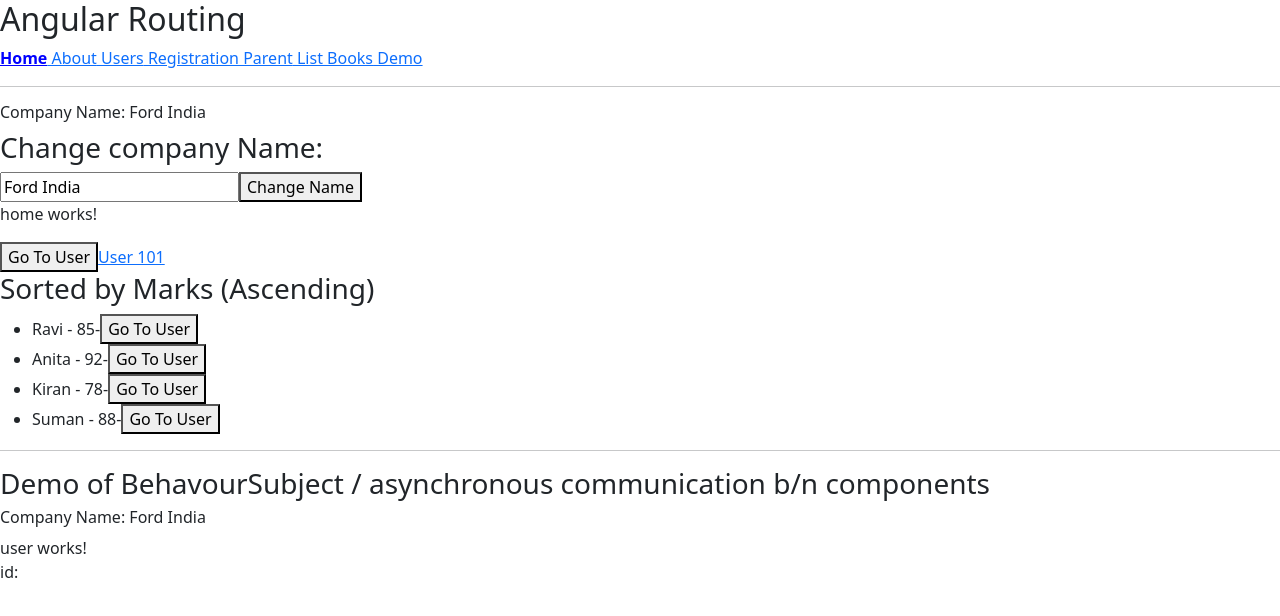
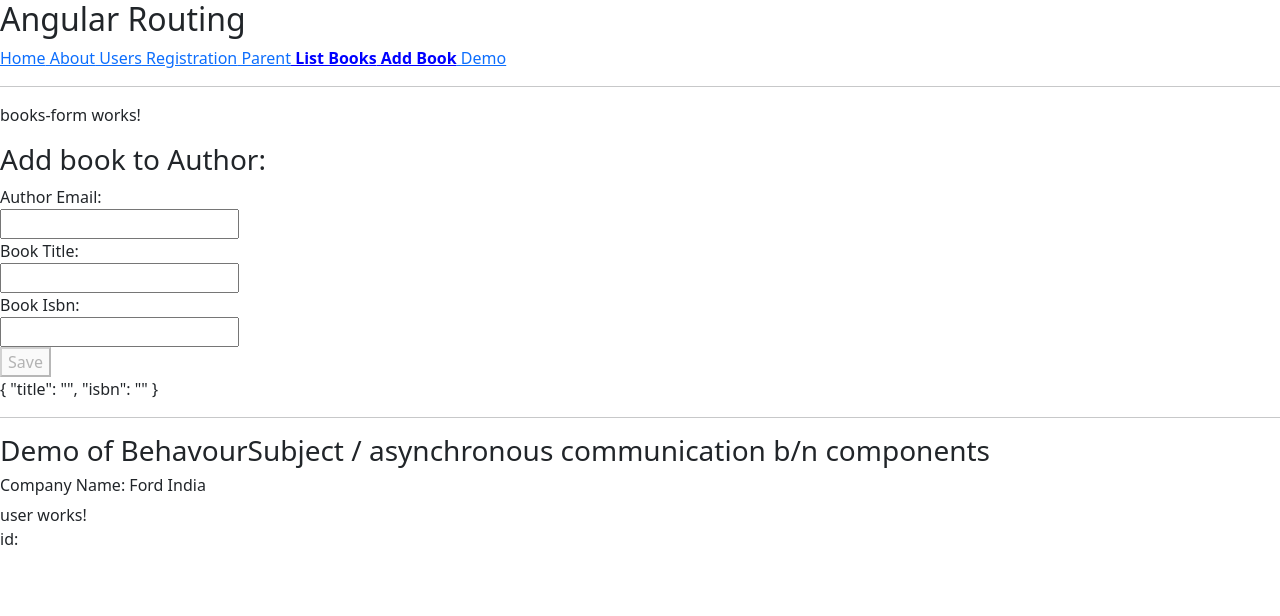
Before and after one commit to sreenath20/Ford-Aug-2025-angular-demo, an Angular app: page /books/new in a window 1280 px wide. Before the commit this address led to /. Shown: the top 616 px of the page. Built offline with nearby package versions, Linux system fonts and the light colour scheme.

Commit message:
Added bookFormComponent to add books

```diff
--- a/src/app/app.component.html
+++ b/src/app/app.component.html
@@ -6,7 +6,9 @@
         <a routerLink="/users" routerLinkActive="active"> Users</a>
         <a routerLink="/registration" routerLinkActive="active"> Registration</a>
         <a routerLink="/parent" routerLinkActive="active"> Parent</a>
-        <a routerLink="/list-books" routerLinkActive="active"> List Books</a>
+        <a routerLink="/books" routerLinkActive="active"> List Books</a>
+        <a routerLink="/books/new" routerLinkActive="active"> Add Book</a>
+
         <a routerLink="/demo" routerLinkActive="active"> Demo</a>
     </nav>
     <hr>
--- /dev/null
+++ b/src/app/components/books-form/books-form.component.html
@@ -0,0 +1,28 @@
+<p>books-form works!</p>
+<div>
+    <h3> Add book to Author:</h3>
+    <div>
+        <div *ngIf="successMsg" class="alert alert-success">{{successMsg}}</div>
+        <div *ngIf="errorMsg" class="alert alert-danger">{{errorMsg}}</div>
+
+    </div>
+    <form #bookForm="ngForm" (ngSubmit)="onSubmit()">
+        <!-- author email can be fetched from local storage / service  -->
+        <label for="authorEmail">Author Email:</label> <br>
+        <input type="text" id="aemail" name="aemail" [(ngModel)]="authorEmail" required>
+        <br>
+        <label for="title">Book Title:</label> <br>
+
+        <input type="text" id="title" name="title" [(ngModel)]="newBook.title" required>
+        <br>
+        <label for="isbn">Book Isbn:</label> <br>
+
+        <input type="text" id="isbn" name="isbn" [(ngModel)]="newBook.isbn" required>
+
+        <br>
+        <button type="submit" [disabled]="bookForm.invalid">Save</button>
+
+    </form>
+    {{newBook | json}}
+    {{authorEmail}}
+</div>
--- /dev/null
+++ b/src/app/components/books-form/books-form.component.ts
@@ -0,0 +1,42 @@
+import { Component } from '@angular/core';
+import { Author, Book, BookService } from '../../service/book.service';
+import { FormsModule } from '@angular/forms';
+import { CommonModule } from '@angular/common';
+import { Observable } from 'rxjs';
+
+@Component({
+  selector: 'app-books-form',
+  imports: [FormsModule, CommonModule],
+  templateUrl: './books-form.component.html',
+  styleUrl: './books-form.component.css'
+})
+export class BooksFormComponent {
+  successMsg: string = '';
+  errorMsg: string = '';
+
+  newBook: Book = { title: '', isbn: '' };
+  authorEmail: string = '';
+  authorObservable?: Observable<Author>;
+  constructor(private bookService: BookService) {
+    // get Author email from local staorage / login service
+  }
+
+  onSubmit() {
+    this.authorObservable = this.bookService.createBookByAuthorEmail(this.authorEmail, this.newBook);
+    this.authorObservable.subscribe(
+      {
+        next: data => {
+          console.log(data);
+          this.successMsg="Book added !";
+          this.errorMsg='';
+        },
+        error: err => {
+          console.log(err);
+          this.successMsg='';
+          this.errorMsg=`Book could not be added ! : ${err.error}`;
+        }
+      }
+    );
+  }
+
+}
--- a/src/app/components/child/child.component.html
+++ b/src/app/components/child/child.component.html
@@ -1,7 +1,9 @@
 <p>child works!</p>
-Name:{{city}}
-Message To Parent:
-<input [(ngModel)]="childMessage     " id="cm" name="cm">
-<button (click)="sendMessage()">Send</button>
-<!-- City Name:
-<input [value] = 'city' (input)="onCityChange($event)"> -->
+<!-- message from parent:{{city}}<br>
+Message To Parent :
+<input [(ngModel)]="childMessage" id="cm" name="cm">
+<button (click)="sendMessage()">Send</button> -->
+<hr>
+<h3> Edit City Name</h3>
+City Name:
+<input [value] = 'city' (input)="onCityChange($event)">
--- a/src/app/components/child/child.component.ts
+++ b/src/app/components/child/child.component.ts
@@ -9,15 +9,16 @@ import { FormsModule } from '@angular/forms';
 })
 export class ChildComponent {
 
-  @Input() city!:string;
-  @Output() messageEvent= new EventEmitter<string>()
+  @Input() city!: string;
+  // angular binds city and cityChange automatically
+  @Output() cityChange = new EventEmitter<string>()
 
-   childMessage='';
-  sendMessage(){
-    this.messageEvent.emit(this.childMessage);
+  childMessage = '';
+  sendMessage() {
+    this.cityChange.emit(this.childMessage);
   }
-  // onCityChange(event:any){
-  //   console.log('oncityChange',event.target.value);
-  //   this.messageEvent.emit(event.target.value);
-  // }
+  onCityChange(event: any) {
+    console.log('oncityChange', event.target.value);
+    this.cityChange.emit(event.target.value);
+  }
 }
--- a/src/app/components/list-book/list-book.component.html
+++ b/src/app/components/list-book/list-book.component.html
@@ -1,3 +1,17 @@
-<p>list-book works!</p>
+<div>
 <h3> All available Books: </h3>
-{{books | json}}
+<!-- {{books | json}} -->
+
+<table class="table">
+    <thead>
+        <th>Name</th>
+        <th>ISBN</th>
+    </thead>
+    <tbody>
+        <tr *ngFor="let book of books">
+            <td>{{book.title}}</td>
+            <td>{{book.isbn}}</td>
+        </tr>
+    </tbody>
+</table>
+</div>
--- a/src/app/components/list-book/list-book.component.ts
+++ b/src/app/components/list-book/list-book.component.ts
@@ -9,17 +9,30 @@ import { CommonModule } from '@angular/common';
   styleUrl: './list-book.component.css'
 })
 export class ListBookComponent implements OnInit {
+  // 1. allocated memory
+  books: Book[] = []; // allocate memory for book type collection
+  // injects dependencies
+  // initilise some of data memebers
+  constructor(private bookService: BookService) {
 
-  books:Book[]=[]; // allocate memory for book type collection
+  }
+  // executed after constructor
+  ngOnInit(): void {
+    this.loadBooks();
+  }
+  loadBooks() {
+    this.bookService.getAllBooks().subscribe(
+      {
+        next: data => this.books = data,
+        error: error => console.log(error),
+        complete: () => console.log("Received all data with out errors.")
+      }
+      // array function is a callback and it will
+      // get executed when server returns sucssful resonse
+      // i.e HTTPstatus code is b/w 200 to 299
 
-  constructor(private bookService:BookService){}
 
-  ngOnInit(): void {
-      this.loadBooks();
-  }
-  loadBooks(){
-    this.bookService.getAllBooks().subscribe(
-      data=>this.books=data
+
     )
   }
 
--- a/src/app/components/parent/parent.component.html
+++ b/src/app/components/parent/parent.component.html
@@ -1,8 +1,12 @@
 <p>parent works!</p>
-Child message: {{childMessage}}
+City: {{cityName}}
+<!-- rendering child inside parent -->
+<!-- Child message: {{childMessage}}
 
-<!-- rendering child inside parent -->
-<app-child [city]="cityName"
- (messageEvent)="receiveMessage($event)"/>
- <!-- <app-child [(city)]="cityName"
- /> -->
+
+
+<app-child [city]="cityName" (cityChange)="receiveMessage($event)" /> -->
+
+<hr>
+<h3> Two way binding child and parent</h3>
+<app-child [(city)]="cityName" />
--- a/src/app/service/book.service.ts
+++ b/src/app/service/book.service.ts
@@ -3,23 +3,33 @@ import { Injectable } from '@angular/core';
 import { Observable } from 'rxjs';
 
 export interface Book {
-  id: number;
+  id?: number;
   title: string;
   isbn: string;
 }
-
+export interface Author {
+  id?: number;
+  name: string;
+  email: string;
+  nationality: string;
+  books: Book[];
+}
+// creates object of BookService as singleton
 @Injectable({
   providedIn: 'root'
 })
 export class BookService {
 
-  baseUrl = 'http://localhost:8080/books';
+  baseBooksUrl = 'http://localhost:8080/books';
+  baseAuthorsUrl = 'http://localhost:8080/authors';
   constructor(private http: HttpClient) { }
 
 
   getAllBooks(): Observable<Book[]> {
-
-    return this.http.get<Book[]>(`${this.baseUrl}/all`);  // http://localhost:8080/books/all
+    return this.http.get<Book[]>(`${this.baseBooksUrl}/all`);  // http://localhost:8080/books/all
+  }
+  createBookByAuthorEmail(authorEmail: string, newBook: Book): Observable<Author> {
+    return this.http.post<Author>(`${this.baseAuthorsUrl}/${authorEmail}/books`, newBook);
   }
 
 
```
Also changed, not shown: src/app/app.routes.ts (+6 -1 lines), src/app/components/books-form/books-form.component.css (added), 1 other file (tests, documents, lock files or other folders).
